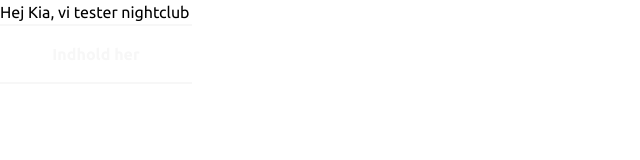
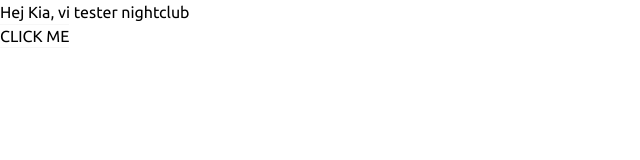
Before and after one commit to kivi0001/FORK-3sem-eksamen, a Next.js app: page / in a window 1280 px wide. Shown: the top 160 px of the page, without its empty margins (0-640 px from the left). Built offline with nearby package versions, Linux system fonts and the light colour scheme.

Commit message:
Stylede primary buttons komponent og tilføjede framer-motion og motion dependencies til PrimaryButtons component

```diff
--- a/package.json
+++ b/package.json
@@ -8,6 +8,8 @@
     "start": "next start"
   },
   "dependencies": {
+    "framer-motion": "^12.38.0",
+    "motion": "^12.38.0",
     "next": "16.2.4",
     "react": "19.2.4",
     "react-dom": "19.2.4",
--- a/src/app/components/buttons/PrimaryButton.jsx
+++ /dev/null
@@ -1,9 +0,0 @@
-const PrimaryButton = () => {
-  return (
-    <button className="group relative w-48 cursor-pointer overflow-hidden border-y-2 border-button px-10 py-4 font-bold text-button transition-all duration-300 border:ease-in hover:border-y-button-hover hover:text-button-hover ">
-      Indhold her
-    </button>
-  );
-};
-
-export default PrimaryButton;
--- /dev/null
+++ b/src/app/components/buttons/PrimaryButtons.jsx
@@ -0,0 +1,72 @@
+"use client";
+import { color, motion } from "motion/react";
+
+const PrimaryButtons = ({ textInput, href }) => {
+  return (
+    <motion.a
+      className="relative inline-block w-fit overflow-hidden uppercase"
+      href={href}
+      initial="initial"
+      whileHover="hovered"
+      variants={{
+        hovered: { color: "var(--pink)" },
+      }}
+      transition={{
+        duration: 0.8,
+        ease: "easeInOut",
+      }}
+    >
+      <div className="grid grid-cols-1">
+        <motion.span
+          className="absolute top-0 left-0 w-full h-0.5 border-t border-t-button inline-block"
+          variants={{
+            initial: { x: 0 },
+            hovered: {
+              x: "-100%",
+            },
+          }}
+          transition={{
+            duration: 0.8,
+            ease: "easeInOut",
+          }}
+        />
+        <motion.span
+          className="absolute top-0 left-0 w-full h-0.5 border-t border-t-button-hover inline-block"
+          variants={{
+            initial: { x: "100%" },
+            hovered: { x: 0 },
+          }}
+          transition={{
+            duration: 0.8,
+            ease: "easeInOut",
+          }}
+        />
+        {textInput}
+        <motion.span
+          className="absolute bottom-0 left-0 w-full -h-0.5 border-t border-t-button inline-block rotate-180"
+          variants={{
+            initial: { x: 0 },
+            hovered: { x: "-100%" },
+          }}
+          transition={{
+            duration: 0.5,
+            ease: "easeInOut",
+          }}
+        />
+        <motion.span
+          className="absolute bottom-0 left-0 w-full -h-0.5 border-b border-b-button-hover inline-block rotate-180"
+          variants={{
+            initial: { x: "100%" },
+            hovered: { x: 0 },
+          }}
+          transition={{
+            duration: 0.5,
+            ease: "easeInOut",
+          }}
+        />
+      </div>
+    </motion.a>
+  );
+};
+
+export default PrimaryButtons;
--- a/src/app/page.js
+++ b/src/app/page.js
@@ -1,5 +1,5 @@
 import Image from "next/image";
-import PrimaryButton from "./components/buttons/PrimaryButton";
+import PrimaryButtons from "./components/buttons/PrimaryButtons";
 
 export default function Home() {
   return (
@@ -7,8 +7,7 @@ export default function Home() {
       <main className="">
         Hej Kia, vi tester nightclub
         <div>
-          {" "}
-          <PrimaryButton />
+          <PrimaryButtons textInput="click me" />
         </div>
       </main>
     </div>
```
Also changed, not shown: 1 other file (tests, documents, lock files or other folders).
